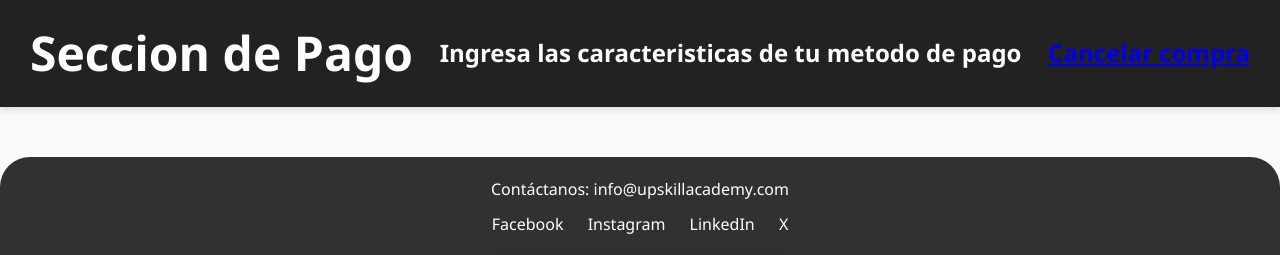
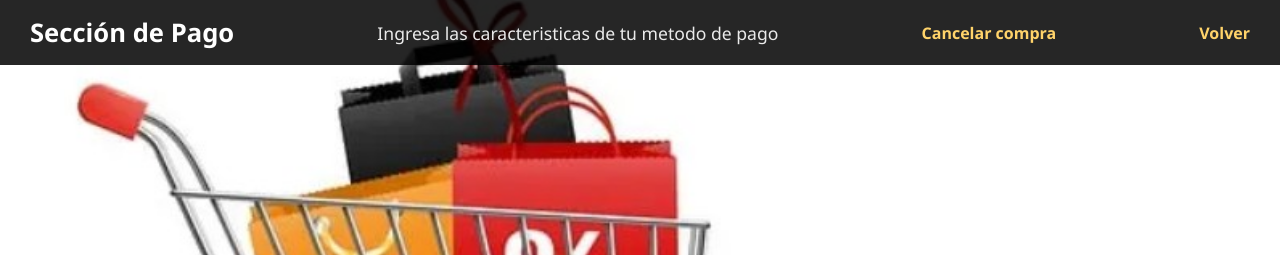
Before and after one commit to JhonGoodEld/upSkill, a PHP site: page /views/pago-metodo.html in a window 1280 px wide. Shown: the top 255 px of the page. Run offline with PHP 8.4, Linux system fonts and the light colour scheme.

Commit message:
en el nombre sea de dio

```diff
--- a/css/pago.css
+++ b/css/pago.css
@@ -48,6 +48,12 @@ body {
 }
 
 .nav-right a {
+    color: #ffd36a;
+    font-weight: bold;
+    text-decoration: none;
+}
+
+.nav-side a {
     color: #ffd36a;
     font-weight: bold;
     text-decoration: none;
--- a/views/carrito.html
+++ b/views/carrito.html
@@ -48,10 +48,10 @@
 </header>
 
 <main class="carrito-page">
-    <!-- 🛒 Cursos seleccionados -->
+    <!--  Cursos seleccionados -->
     <section id="carrito" class="carrito-lista"></section>
 
-    <!-- 💳 Resumen de pago -->
+    <!--  Resumen de pago -->
     <aside class="resumen">
       <h2>Resumen de compra</h2>
       <p><strong>Subtotal:</strong> <span id="subtotal">$0.00 MXN</span></p>
--- a/views/pago-metodo.html
+++ b/views/pago-metodo.html
@@ -1,33 +1,37 @@
-    <!DOCTYPE html>
+<!DOCTYPE html>
     <html lang="es">
     <head>
     <meta charset="UTF-8">
     <meta name="viewport" content="width=device-width, initial-scale=1.0">
-    <title>Metodo de Pago — Upskill Academy</title>
+    <title>Metodo de pago — Upskill Academy</title>
 
     <link rel="stylesheet" href="../css/pago.css">
-    <link rel="stylesheet" href="../css/styles.css">
-    <link rel="stylesheet" href="../css/admin.css" />
-    </head>
 
-    <!--barra de la navegacion pa-->
+    <body>
     <header class="navbar">
-    <h1>Seccion de Pago</h1>
-    <p>Ingresa las caracteristicas de tu metodo de pago</p>
 
-    <!-- MENÚ SUPERIOR -->
-    <nav class="nav-links">
-        <!-- Inicio -->
-        <a href="../views/carrito.html" class="menu-link">Cancelar compra</a>
-    </nav>
-    </header>
+    <div class="nav-left">
+        <h1>Sección de Pago</h1>
+    </div>
+
+    <div class="nav-center">
+        <p>Ingresa las caracteristicas de tu metodo de pago</p>
+    </div>
+
+    <div class="nav-right">
+        <a href="../views/carrito.html">Cancelar compra</a>
+    </div>
+
+    <div class="nav-side">
+        <a href="../views/pago.html">Volver </a>
+    </div>
+
+</header>
+
+<!-- si contenido de pago-confirmacion       -->
 
 
-    <body>
-    </body>
-
-
-    <!-- FOOTER -->
+<!-- FOOTER -->
     <footer class="footer">
         <p>Contáctanos: info@upskillacademy.com</p>
         <div class="socials">
@@ -144,9 +148,7 @@
         </div>
     </div>
 
-        <p>© 2025 Upskill Academy - Todos los derechos reservados</p>
-    </footer>
     <script src="../js/script.js"></script>
-
+    <script src="../js/pago.js"></script>
     </body>
     </html>
--- a/views/pago.html
+++ b/views/pago.html
@@ -25,7 +25,7 @@
 </header>
 
     <div class="main-container">
-        <h2>Información del Pago (Simulado)</h2>
+        <h2>Información del Pago de la Compra</h2>
 
     <form id="formPago" action="pago-metodo.html" method="GET">
 
```
